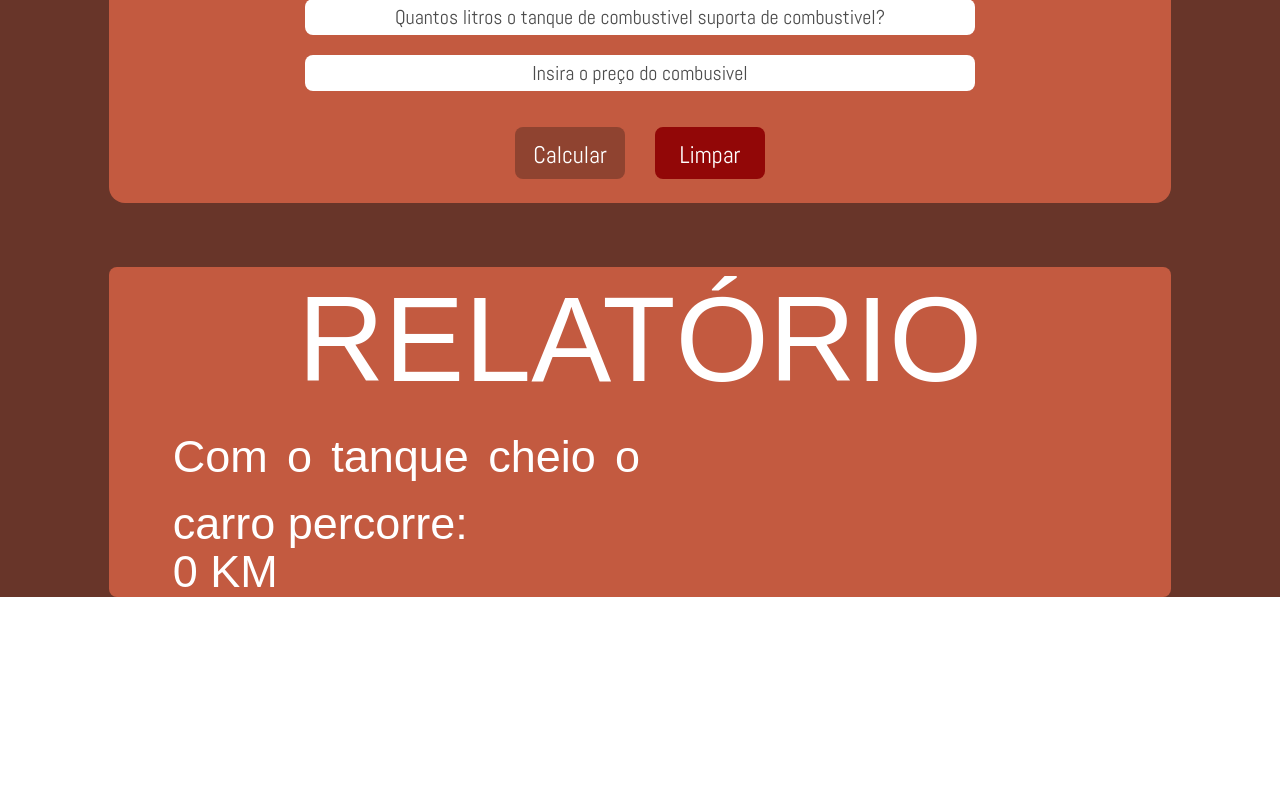
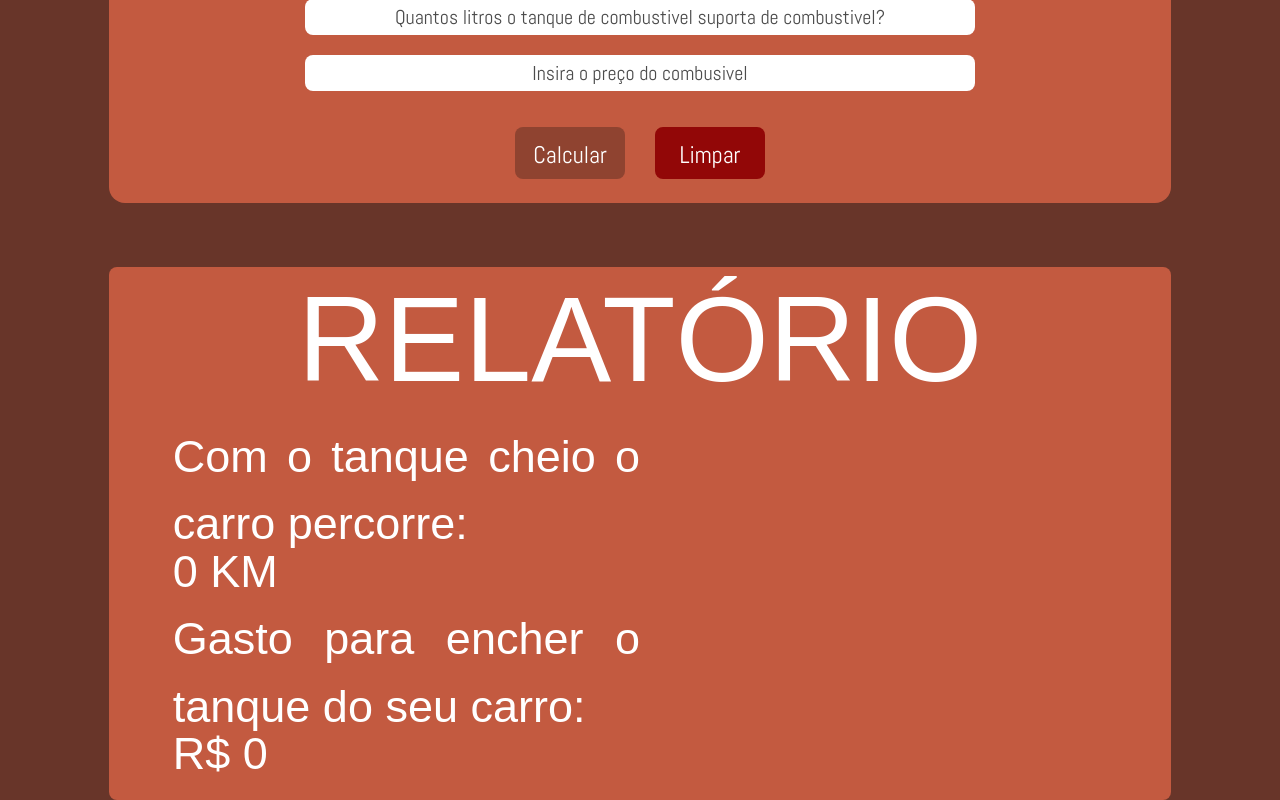
Before and after one commit to Guilherme-Ferreira-Tombini/Fisher-combustion, a Next.js app: page / in a window 1280 px wide. Shown: the part 1942-2742 px from the top of the page. Before the commit the page ends 2547 px from the top, so only its background shows below. Built offline with nearby package versions, Linux system fonts and the light colour scheme; a web font is replaced by a local one.

Commit message:
feat: added calculation for spending to fill the tank

```diff
--- a/src/app/components/Calculate.tsx
+++ b/src/app/components/Calculate.tsx
@@ -8,7 +8,8 @@ export default function Calculate(){
     const [quilometroPorLitro, setQuilometroPorLitro] = useState("");
     const [tanqueTotal, setTanqueTotal] = useState("");
     const [combustivel, setCombustivel] = useState("");
-    const [KM_percorre, setKM_percorre] = useState<number>(0);
+    const [KM_percorre, setKM_percorre] = useState<number>(0.0);
+    const [gasto_tanque_total, setGasto_tanque_total] = useState<number>(0.0);
 
     function calculate() {
         let campKMLValue = parseFloat(quilometroPorLitro);
@@ -40,6 +41,7 @@ export default function Calculate(){
             return;
         }else{
           setKM_percorre(campTTValue * campKMLValue);
+          setGasto_tanque_total(campTCValue * campTTValue);
 
           const Toast = Swal.mixin({
             toast: true,
@@ -72,6 +74,7 @@ export default function Calculate(){
        setTanqueTotal("");
        setCombustivel("");
        setKM_percorre(0);
+       setGasto_tanque_total(0);
 
        const Toast = Swal.mixin({
         toast: true,
@@ -140,7 +143,7 @@ export default function Calculate(){
                   onClick={clear}/>
             </div>
         </div>
-        <DataReport KMLValue={KM_percorre}/>
+        <DataReport KMLValue={KM_percorre} Gasto_tanque={gasto_tanque_total}/>
     </>
     );
 }
--- a/src/app/components/DataReport.tsx
+++ b/src/app/components/DataReport.tsx
@@ -11,14 +11,14 @@ export default function DataReport(props:any){
                         Com o tanque cheio o carro percorre:
                     </span>
                     <span className="text-[45px] mt-[-20px] text-normal">
-                        {" "+props.KMLValue} KM
+                        {" " + props.KMLValue} KM
                     </span>
 
                     <span className="text-justify text-[45px] text-bold">
-
+                        Gasto para encher o tanque do seu carro:
                     </span>
                     <span className="text-[45px] mt-[-20px] text-normal">
-
+                        {"R$ " + props.Gasto_tanque}
                     </span>
 
                 </div>
```
